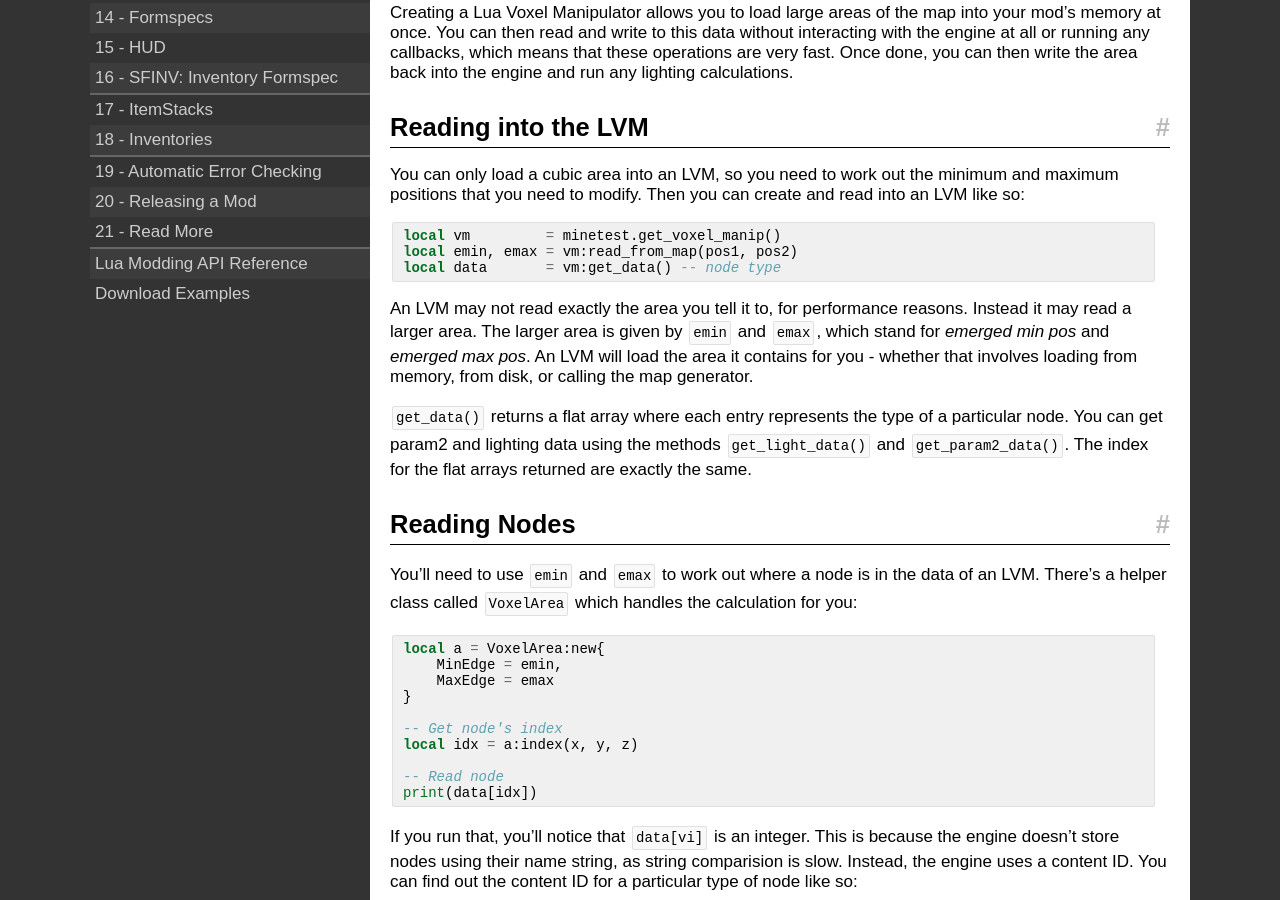
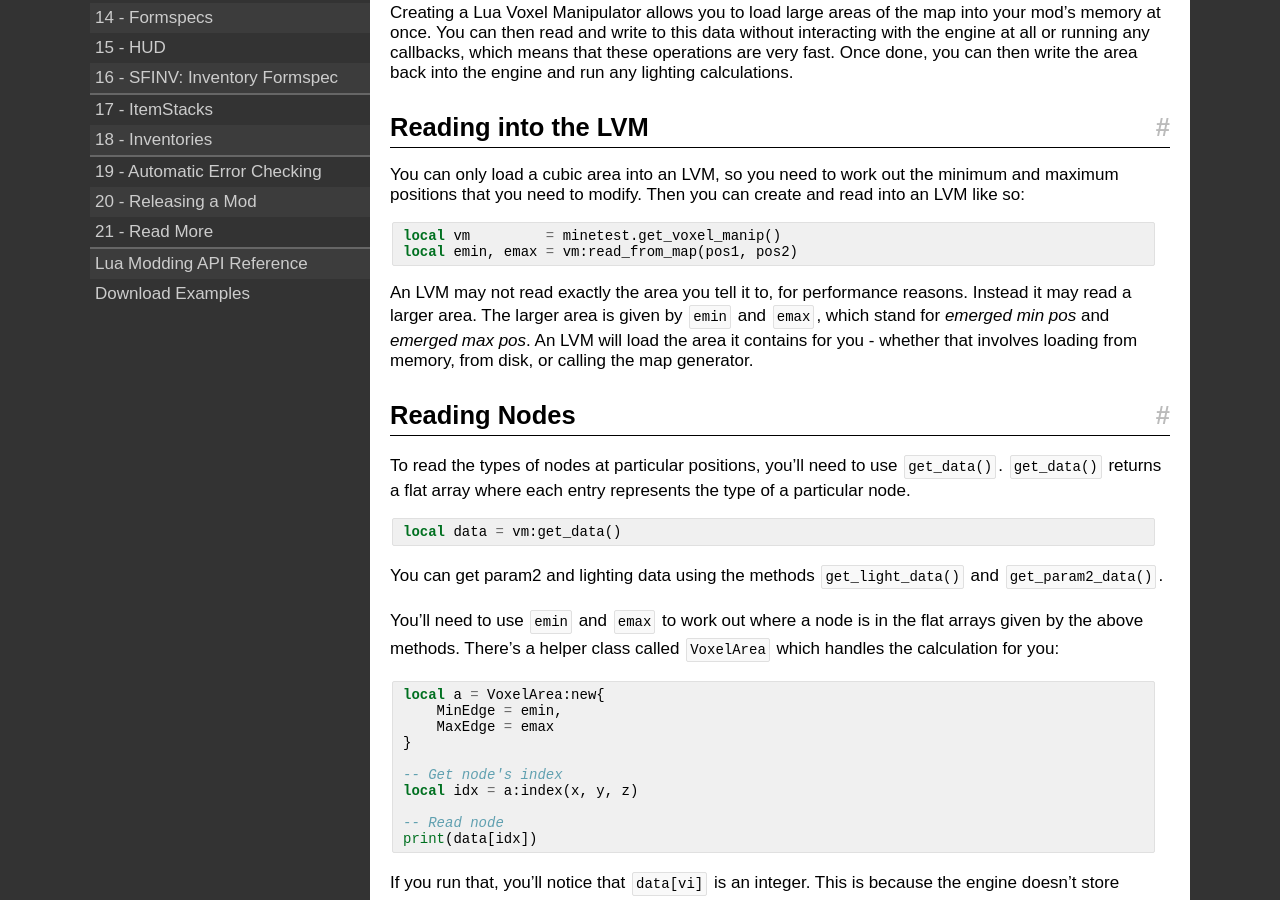
Before and after one commit to rubenwardy/minetest_modding_book, a Jekyll site: the page built from en/chapters/lvm.md, in a window 1280 px wide and 900 px high, scrolled down 425 px. Built offline with Jekyll 4.4.1, drawn with Linux system fonts in a browser that asks for light colours; nearby versions of some CDN libraries.

Commit message:
Lua Voxel Manipulators: Move get_data() to reading section

```diff
--- a/en/chapters/lvm.md
+++ b/en/chapters/lvm.md
@@ -36,7 +36,6 @@ an LVM like so:
 {% highlight lua %}
 local vm         = minetest.get_voxel_manip()
 local emin, emax = vm:read_from_map(pos1, pos2)
-local data       = vm:get_data() -- node type
 {% endhighlight %}
 
 An LVM may not read exactly the area you tell it to, for performance reasons.
@@ -45,16 +44,21 @@ which stand for *emerged min pos* and *emerged max pos*. An LVM will load the ar
 it contains for you - whether that involves loading from memory, from disk, or
 calling the map generator.
 
-`get_data()` returns a flat array where each entry represents the type of a
-particular node. You can get param2 and lighting data using the methods
-`get_light_data()` and `get_param2_data()`. The index for the flat arrays
-returned are exactly the same.
-
 ## Reading Nodes
 
-You'll need to use `emin` and `emax` to work out where a node is in the data of
-an LVM. There's a helper class called `VoxelArea` which handles the calculation
-for you:
+To read the types of nodes at particular positions, you'll need to use `get_data()`.
+`get_data()` returns a flat array where each entry represents the type of a
+particular node.
+
+{% highlight lua %}
+local data = vm:get_data()
+{% endhighlight %}
+
+You can get param2 and lighting data using the methods `get_light_data()` and `get_param2_data()`.
+
+You'll need to use `emin` and `emax` to work out where a node is in the flat arrays
+given by the above methods. There's a helper class called `VoxelArea` which handles
+the calculation for you:
 
 {% highlight lua %}
 local a = VoxelArea:new{
```
